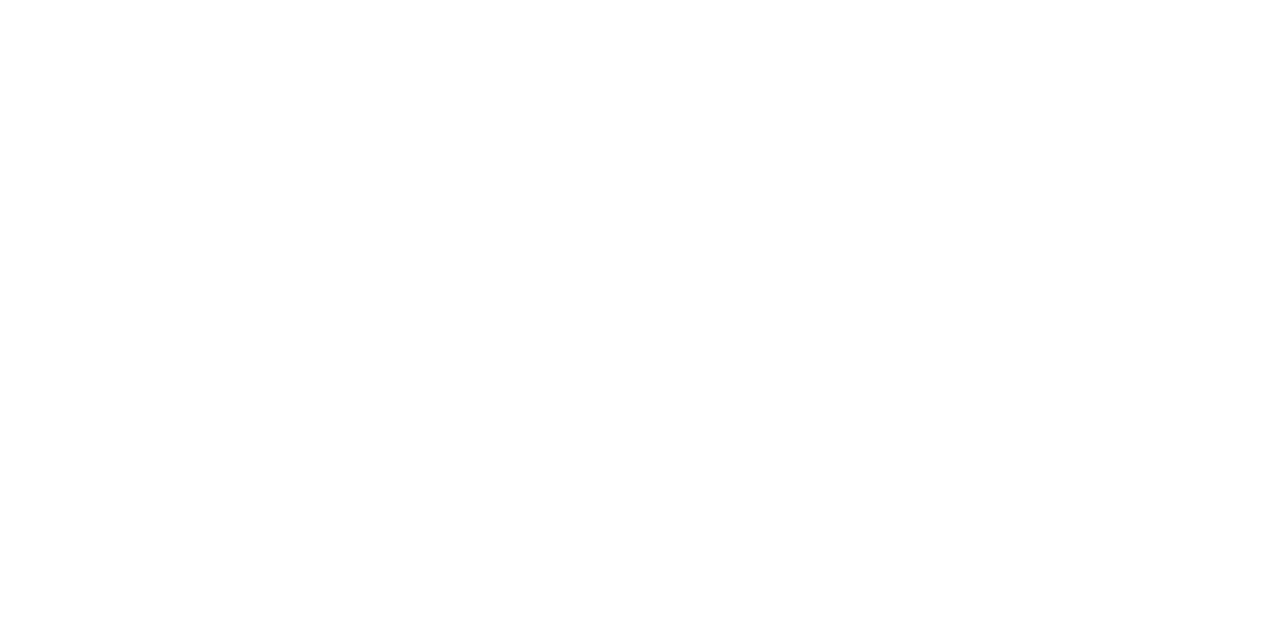
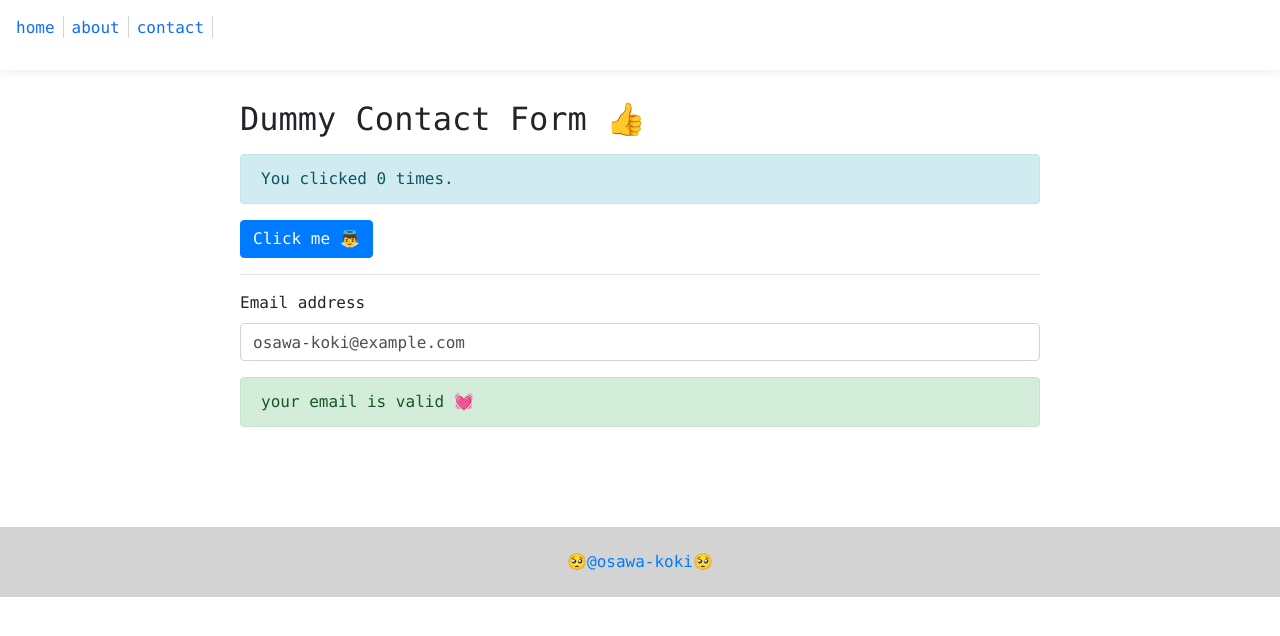
Before and after one commit to osawa-koki/simple-nuxt-study.ssg.ts, a Nuxt app: page /contact in a window 1280 px wide. Before the commit this address had no page. Shown: the top 636 px of the page. Built offline with nearby package versions, Linux system fonts and the light colour scheme.

Commit message:
ページとコンポーネントコピーした。

```diff
--- /dev/null
+++ b/components/FooterDiv.vue
@@ -0,0 +1,26 @@
+<template>
+  <footer>🥺 <a href="https://github.com/osawa-koki" target="_blank">@osawa-koki</a> 🥺</footer>
+</template>
+
+<script>
+import pages from '~/pages';
+
+export default {
+  name: 'HeaderDiv',
+  data() {
+    return {
+      pages,
+    }
+  },
+}
+</script>
+
+<style lang="scss" scoped>
+footer {
+  height: 70px;
+  display: flex;
+  justify-content: center;
+  align-items: center;
+  background-color: lightgray;
+}
+</style>
--- /dev/null
+++ b/components/HeaderDiv.vue
@@ -0,0 +1,77 @@
+<template>
+  <header>
+    <nav>
+      <ul id="Links">
+        <li v-for="page in pages" :key="page.name">
+          <nuxt-link :to="page.path">
+            {{ page.name }}
+          </nuxt-link>
+        </li>
+      </ul>
+    </nav>
+  </header>
+</template>
+
+<script>
+import pages from '~/pages';
+
+export default {
+  name: 'HeaderDiv',
+  data() {
+    return {
+      pages,
+    }
+  },
+}
+</script>
+
+<style lang="scss" scoped>
+#Links {
+  display: flex;
+  list-style: none;
+  li {
+    margin-right: 0.5rem;
+    margin-bottom: 1rem;
+    padding-right: 0.5rem;
+    border-right: 1px lightgray solid;
+    a {
+    color: #0E6DFE;
+    text-decoration: none;
+    &:last-child {
+      margin-right: 0;
+      padding-right: 0;
+      border-right: none;
+    }
+    &:hover {
+      text-decoration: underline;
+    }
+  }
+  }
+}
+header {
+  position: fixed;
+  top: 0;
+  left: 0;
+  right: 0;
+  height: 70px;
+  background-color: rgba(white, 0.99);
+  z-index: 100;
+  box-shadow: 0 0 10px rgba(0, 0, 0, 0.1);
+  max-width: 1500px;
+  margin: 0 auto;
+  nav {
+    margin: 0;
+    padding: 0;
+    position: absolute;
+    inset: 0;
+    display: flex;
+    align-items: center;
+    #Links {
+      margin: 0;
+      padding: 1rem;
+      position: absolute;
+      inset: 0;
+    }
+  }
+}
+</style>
--- /dev/null
+++ b/pages/about.vue
@@ -0,0 +1,71 @@
+<template>
+  <div>
+    <HeaderDiv />
+    <main>
+      <h2>Nuxt.jsについて思ったこと。</h2>
+      <p>Nuxt.jsに関する個人的に思った特徴の説明。</p>
+      <hr>
+      <p>HTML&amp;CSS&amp;JSをひとつのファイルでコンポーネントとして管理するため、機能ではなく部品としての管理がされています。</p>
+      <p>双方向バインディングであるため、比較的簡単に実現したい機能を実現できる一方で、大規模なシステムでは処理が複雑化しそうです。</p>
+      <p>ディレクトリ構成が定められているため、保守性は高い一方で複雑なシステムへの対応は困難に思えます。<br />僕的にはディレクトリ構成が公式で定められている方が好きです。</p>
+      <p>TypeScriptへの対応が弱い?<br />enum型など、完全にTypeScript独自のデータをテンプレートの中で使うことができなさそうです。<br />もっとも、enum型を避けるように書いている記事も多いので、これはNuxtに限定されたものではありませんが、、、</p>
+      <p>React(Next.js)と比べると直感的に書くことができます。<br />VueファイルはあくまでもHTML・CSS・JSです、React(Next.js)のようなJSX(TSX)などとは異なりますので、取得はしやすそうです。<br />個人的にはDOMをよりJSオブジェクトっぽくReact(Next.js)のほうが好みですが、、、</p>
+      <p></p>
+    </main>
+    <FooterDiv />
+  </div>
+</template>
+
+<script>
+import pages from '~/pages';
+
+export default {
+  name: 'IndexPage',
+  data() {
+    return {
+      pages,
+    }
+  },
+}
+</script>
+
+<style lang="scss" scoped>
+.Central {
+  display: flex;
+  flex-direction: column;
+  align-items: center;
+  height: 100vh;
+  h1 {
+    margin-top: 1rem;
+  }
+  img {
+    margin-top: 1rem;
+    border-radius: 50%;
+    border: 1px lightgray solid;
+  }
+}
+#Contents {
+  display: flex;
+  list-style: none;
+  padding: 0;
+  li {
+    margin-right: 0.5rem;
+    margin-bottom: 1rem;
+    padding-right: 0.5rem;
+    border-right: 1px lightgray solid;
+    &:last-child {
+      margin-right: 0;
+      padding-right: 0;
+      border-right: none;
+    }
+    a {
+      font-size: 1.1rem;
+      color: #0E6DFE;
+      text-decoration: none;
+      &:hover {
+        text-decoration: underline;
+      }
+    }
+  }
+}
+</style>
--- /dev/null
+++ b/pages/contact.vue
@@ -0,0 +1,106 @@
+<template>
+  <div>
+    <HeaderDiv />
+    <main>
+      <h2>Dummy Contact Form 👍</h2>
+      <div class="alert alert-info" role="alert">You clicked {{ click_count }} times.</div>
+      <button type="button" class="btn btn-primary" @click="clickMe">Click me {{ emoji }}</button>
+      <hr />
+      <div class="mb-3">
+        <label for="mail" class="form-label">Email address</label>
+        <input id="mail" v-model="mail" type="email" class="form-control" placeholder="osawa-koki@example.com" />
+      </div>
+      <div v-if="MailIsValid" class="alert alert-success" role="alert"> your email is valid 💓</div>
+      <div v-if="MailIsValid === false" class="alert alert-danger" role="alert"> your email is invalid 😮‍💨</div>
+    </main>
+    <FooterDiv />
+  </div>
+</template>
+
+<script>
+import pages from '~/pages';
+
+const MailRegex = /^[a-zA-Z0-9_.+-]+@[a-zA-Z0-9-]+\.[a-zA-Z0-9-.]+$/;
+const emojis = ['🥺', '👼', '😭', '😇', '😢', '😇', '😭', '👼', '🥺'];
+const GetEmoji = () => emojis[Math.floor(Math.random() * emojis.length)];
+let interval;
+
+export default {
+  name: 'IndexPage',
+  data() {
+    return {
+      pages,
+      emoji: GetEmoji(),
+      click_count: 0,
+      click_me_icon: '🥺',
+      mail: 'osawa-koki@example.com',
+    }
+  },
+  computed: {
+    MailIsValid() {
+      return MailRegex.test(this.mail);
+    }
+  },
+  mounted() {
+    interval = setInterval(() => {
+      // eslint-disable-next-line no-console
+      console.log(GetEmoji());
+      this.emoji = GetEmoji();
+    }, 1000);
+  },
+  beforeDestroy() {
+    clearInterval(interval);
+  },
+  methods: {
+    clickMe() {
+      this.click_count++;
+      if (this.click_count % 3 === 0) {
+        this.click_me_icon = '🥺';
+      } else {
+        this.click_me_icon = '😭';
+      }
+    }
+  }
+}
+</script>
+
+<style lang="scss" scoped>
+.Central {
+  display: flex;
+  flex-direction: column;
+  align-items: center;
+  height: 100vh;
+  h1 {
+    margin-top: 1rem;
+  }
+  img {
+    margin-top: 1rem;
+    border-radius: 50%;
+    border: 1px lightgray solid;
+  }
+}
+#Contents {
+  display: flex;
+  list-style: none;
+  padding: 0;
+  li {
+    margin-right: 0.5rem;
+    margin-bottom: 1rem;
+    padding-right: 0.5rem;
+    border-right: 1px lightgray solid;
+    &:last-child {
+      margin-right: 0;
+      padding-right: 0;
+      border-right: none;
+    }
+    a {
+      font-size: 1.1rem;
+      color: #0E6DFE;
+      text-decoration: none;
+      &:hover {
+        text-decoration: underline;
+      }
+    }
+  }
+}
+</style>
--- a/pages/index.vue
+++ b/pages/index.vue
@@ -1,13 +1,73 @@
 <template>
   <div>
-    <img :src="$router.options.base + 'tako.png'" alt="tako" />
+    <HeaderDiv />
+    <main>
+      <div class="Central">
+        <h1>Hello Nuxt.js 💓💓💓</h1>
+        <img :src="$router.options.base + 'favicon.ico'" alt="" />
+        <ul id="Contents">
+          <li v-for="page in pages" :key="page.name">
+            <nuxt-link :to="page.path">
+              {{ page.name }}
+            </nuxt-link>
+          </li>
+        </ul>
+      </div>
+    </main>
+    <FooterDiv />
   </div>
 </template>
 
-<script lang="ts">
-import Vue from 'vue'
+<script>
+import pages from '~/pages';
 
-export default Vue.extend({
+export default {
   name: 'IndexPage',
-})
+  data() {
+    return {
+      pages,
+    }
+  },
+}
 </script>
+
+<style lang="scss" scoped>
+.Central {
+  display: flex;
+  flex-direction: column;
+  align-items: center;
+  height: 100vh;
+  h1 {
+    margin-top: 1rem;
+  }
+  img {
+    margin-top: 1rem;
+    border-radius: 50%;
+    border: 1px lightgray solid;
+  }
+}
+#Contents {
+  display: flex;
+  list-style: none;
+  padding: 0;
+  li {
+    margin-right: 0.5rem;
+    margin-bottom: 1rem;
+    padding-right: 0.5rem;
+    border-right: 1px lightgray solid;
+    &:last-child {
+      margin-right: 0;
+      padding-right: 0;
+      border-right: none;
+    }
+    a {
+      font-size: 1.1rem;
+      color: #0E6DFE;
+      text-decoration: none;
+      &:hover {
+        text-decoration: underline;
+      }
+    }
+  }
+}
+</style>
```
